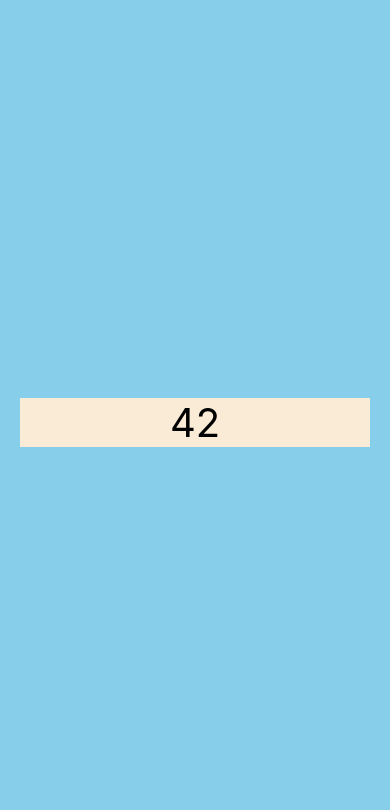
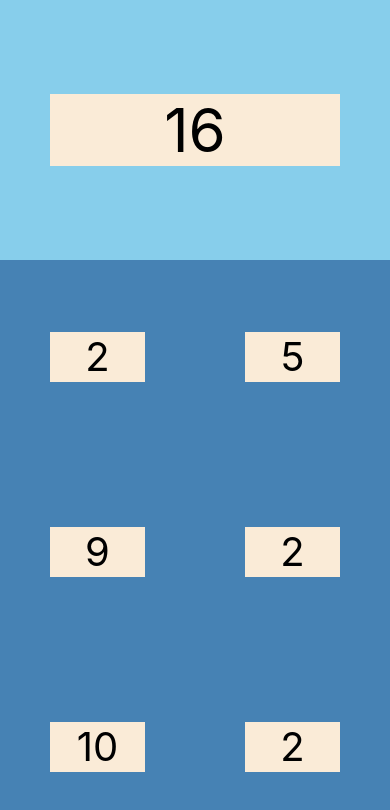
Before and after one commit to AlexPattison/TargetSum, a React Native app: screen / in a window 390 px wide. Shown: the top 810 px of the page. Built offline with nearby package versions, Linux system fonts and the light colour scheme.

Commit message:
Add random number logic and simple styling

```diff
--- a/package.json
+++ b/package.json
@@ -7,6 +7,7 @@
     "test": "jest"
   },
   "dependencies": {
+    "prop-types": "^15.6.2",
     "react": "16.4.1",
     "react-native": "0.56.0"
   },
--- a/src/components/App.js
+++ b/src/components/App.js
@@ -4,6 +4,6 @@ import Game from './Game';
 
 export default class App extends Component {
   render() {
-    return <Game />;
+    return <Game randomNumberCount={6} />;
   }
 }
--- a/src/components/Game.js
+++ b/src/components/Game.js
@@ -1,28 +1,82 @@
 import React, { Component } from 'react';
 import { Text, View, StyleSheet } from 'react-native';
+import PropTypes from 'prop-types';
 
 export default class Game extends Component {
+  // TODO: Randomize order. Leaving this way for now for easy testing.
+  randomNumbers = Array.from({ length: this.props.randomNumberCount }).map(() =>
+    Math.ceil(Math.random() * 10)
+  );
+
+  target = this.randomNumbers
+    .slice(0, this.props.randomNumberCount - 3)
+    .reduce((acc, cur) => acc + cur, 0);
+
   render() {
     return (
       <View style={styles.container}>
-        <Text style={styles.target}>42</Text>
+        <View style={styles.targetContainer}>
+          <Text style={styles.target}>{this.target}</Text>
+        </View>
+
+        {this.randomNumbers.map((num, idx) => {
+          if (idx % 2 === 1) {
+            return (
+              <View style={styles.childContainer} key={idx}>
+                <Text style={styles.option} key={idx - 1}>
+                  {this.randomNumbers[idx - 1]}
+                </Text>
+                <Text style={styles.option} key={idx}>
+                  {num}
+                </Text>
+              </View>
+            );
+          }
+        })}
       </View>
     );
   }
 }
 
+Game.propTypes = {
+  randomNumberCount: PropTypes.number.isRequired,
+};
+
 const styles = StyleSheet.create({
   container: {
+    display: 'flex',
+    flex: 1,
+  },
+
+  targetContainer: {
+    justifyContent: 'center',
     backgroundColor: 'skyblue',
-    flexDirection: 'column',
-    justifyContent: 'space-evenly',
-    flex: 1,
+    flex: 4,
   },
 
   target: {
     backgroundColor: 'antiquewhite',
+    textAlign: 'center',
+    marginHorizontal: 50,
+    fontSize: 60,
+  },
+
+  childContainer: {
+    display: 'flex',
+    flexDirection: 'row',
+    justifyContent: 'space-evenly',
+    alignItems: 'center',
+    flex: 3,
+    backgroundColor: 'steelblue',
+  },
+
+  option: {
+    marginHorizontal: 50,
+    width: 50,
+    backgroundColor: 'antiquewhite',
+    textAlign: 'center',
     fontSize: 40,
-    margin: 20,
-    textAlign: 'center',
+    height: 50,
+    width: 120,
   },
 });
```
Also changed, not shown: 1 other file (tests, documents, lock files or other folders).
